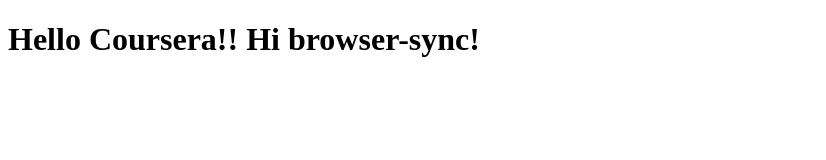
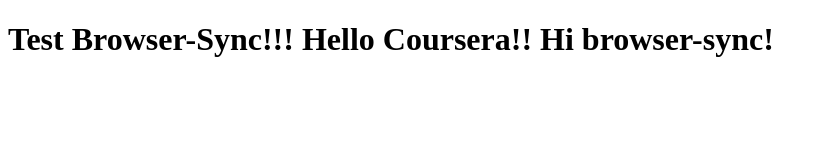
Before and after one commit to krisanne/html-css-js, a plain HTML site: page site/index.html in a window 1280 px wide. Shown: the whole page, without its empty margins (0-826 px from the left). Drawn offline with Linux system fonts and the light colour scheme.

Commit message:
Test browser sync

```diff
--- a/site/index.html
+++ b/site/index.html
@@ -4,6 +4,6 @@
 	<title>Hello Coursera!</title>
 </head>
 <body>
-<h1>Hello Coursera!! Hi browser-sync!</h1>
+<h1>Test Browser-Sync!!! Hello Coursera!! Hi browser-sync!</h1>
 </body>
 </html>
```
